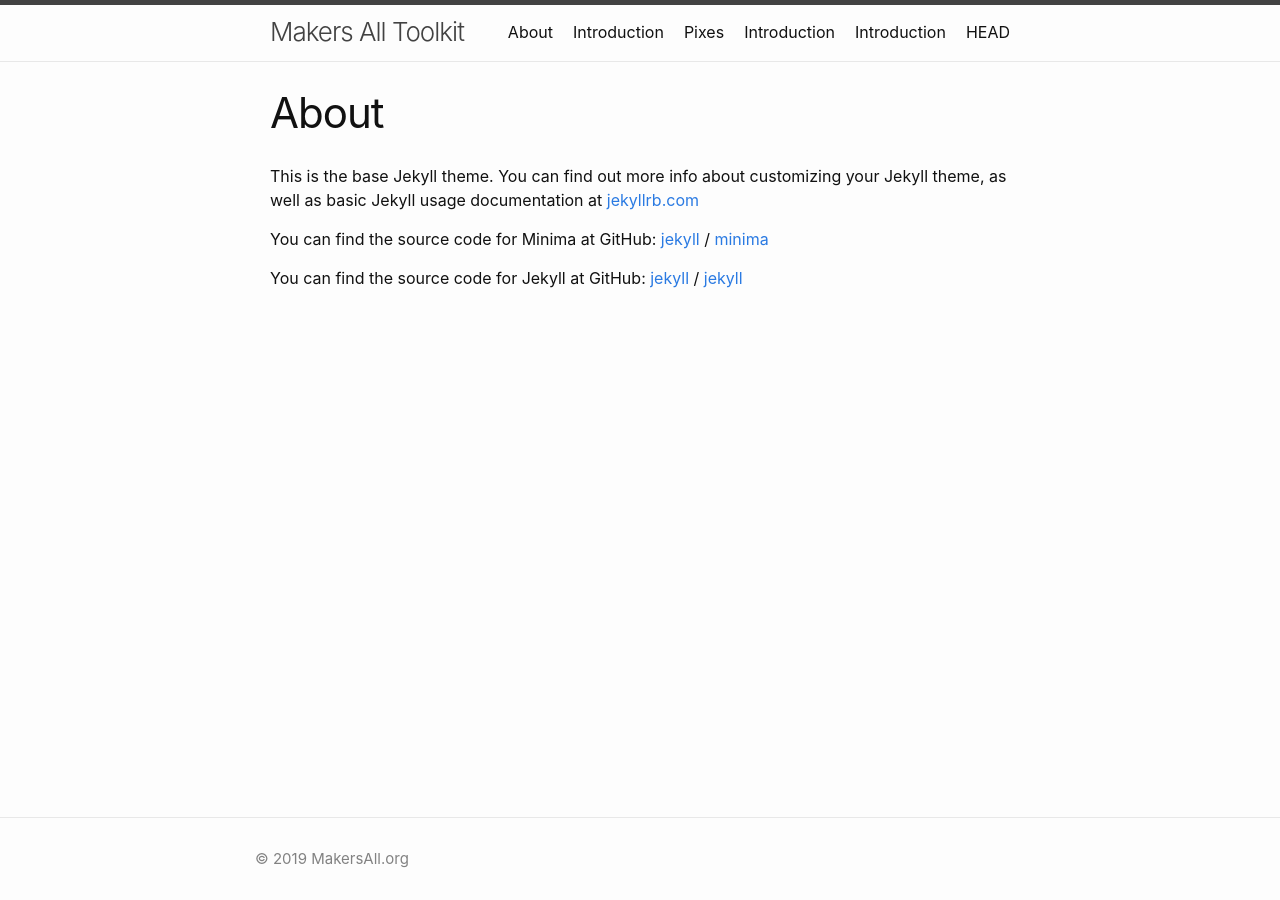
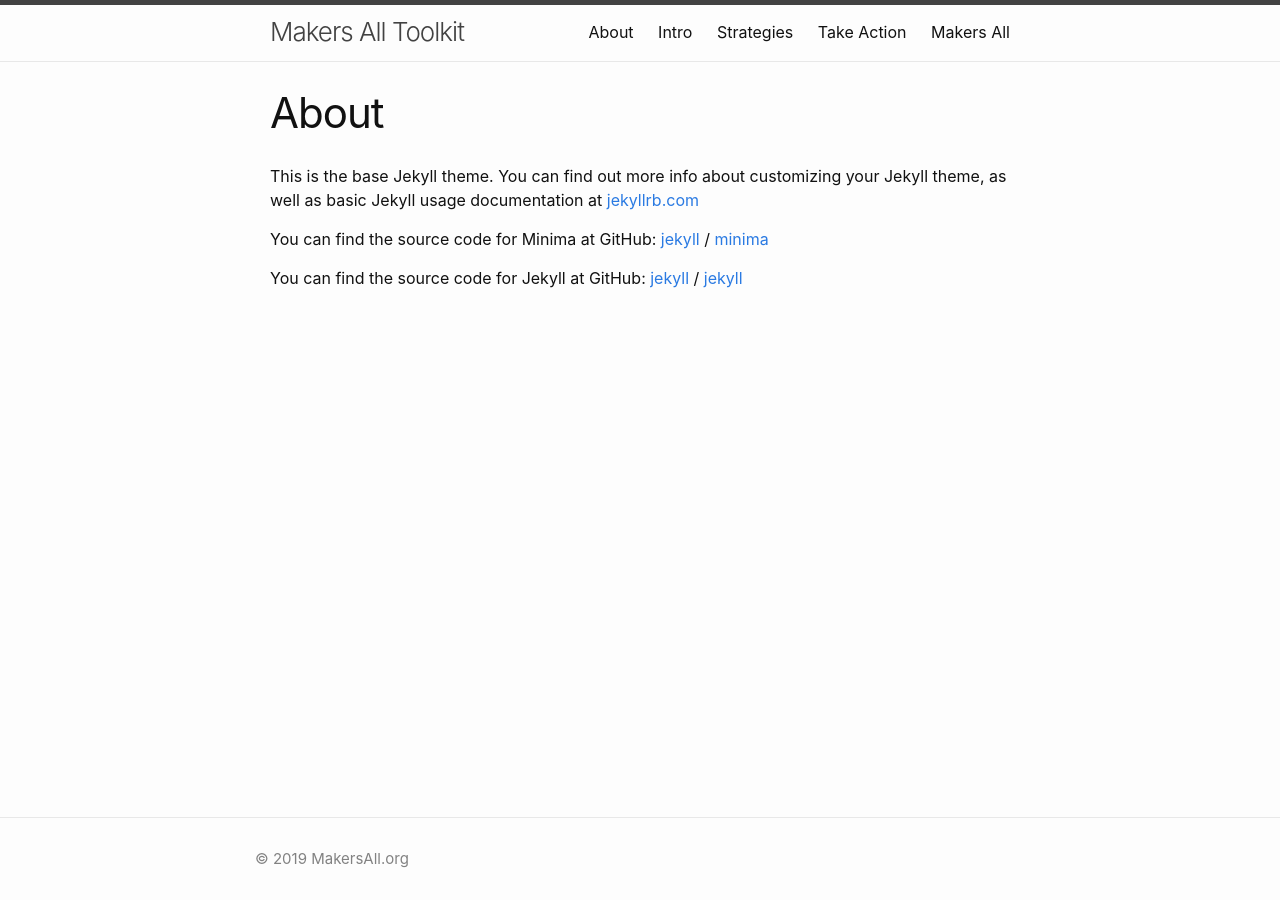
Before and after one commit to makersall/toolkit, a Jekyll site: the page built from pages/about.md, in a window 1280 px wide. Built offline with Jekyll 4.4.1, drawn with Linux system fonts in a browser that asks for light colours.

Commit message:
Add new navigation

```diff
--- a/_config.yml
+++ b/_config.yml
@@ -7,6 +7,20 @@ description: > # this means to ignore newlines until "show_exerpts:"
   Google search results) and in your feed.xml site description.
 
 show_excerpts: false # set to true to show excerpts on the homepage
+
+# Menu data for sitewide navigation
+navigation_links:
+  - name: About
+    link: 'about/'
+  - name: Intro
+    link: '/pages/intro/intro.html'
+  - name: Strategies
+    link: '/pages/strategies.html'
+  - name: Take Action
+    link: '/pages/action/index.html'
+  - name: Makers All
+    link: 'https://makersall.org'
+
 
 # Minima date format
 # refer to http://shopify.github.io/liquid/filters/date/ if you want to customize this
--- a/_includes/header.html
+++ b/_includes/header.html
@@ -18,11 +18,10 @@
         </label>
 
         <div class="trigger">
-          {%- for path in page_paths -%}
-            {%- assign my_page = site.pages | where: "path", path | first -%}
-            {%- if my_page.title -%}
-            <a class="page-link" href="{{ my_page.url | relative_url }}">{{ my_page.title | escape }}</a>
-            {%- endif -%}
+          {% for menu_item in site.navigation_links %}
+
+            <a class="page-link" href="{{ menu_item.link  }}">{{ menu_item.name }}</a>
+
           {%- endfor -%}
         </div>
       </nav>
```
Also changed, not shown: index.md (+2 -6 lines), pages/about.md (renamed from about.md), pages/intro/intro.md (renamed from pages/background/intro.md), pages/intro/test.html (renamed from pages/background/test.html).
